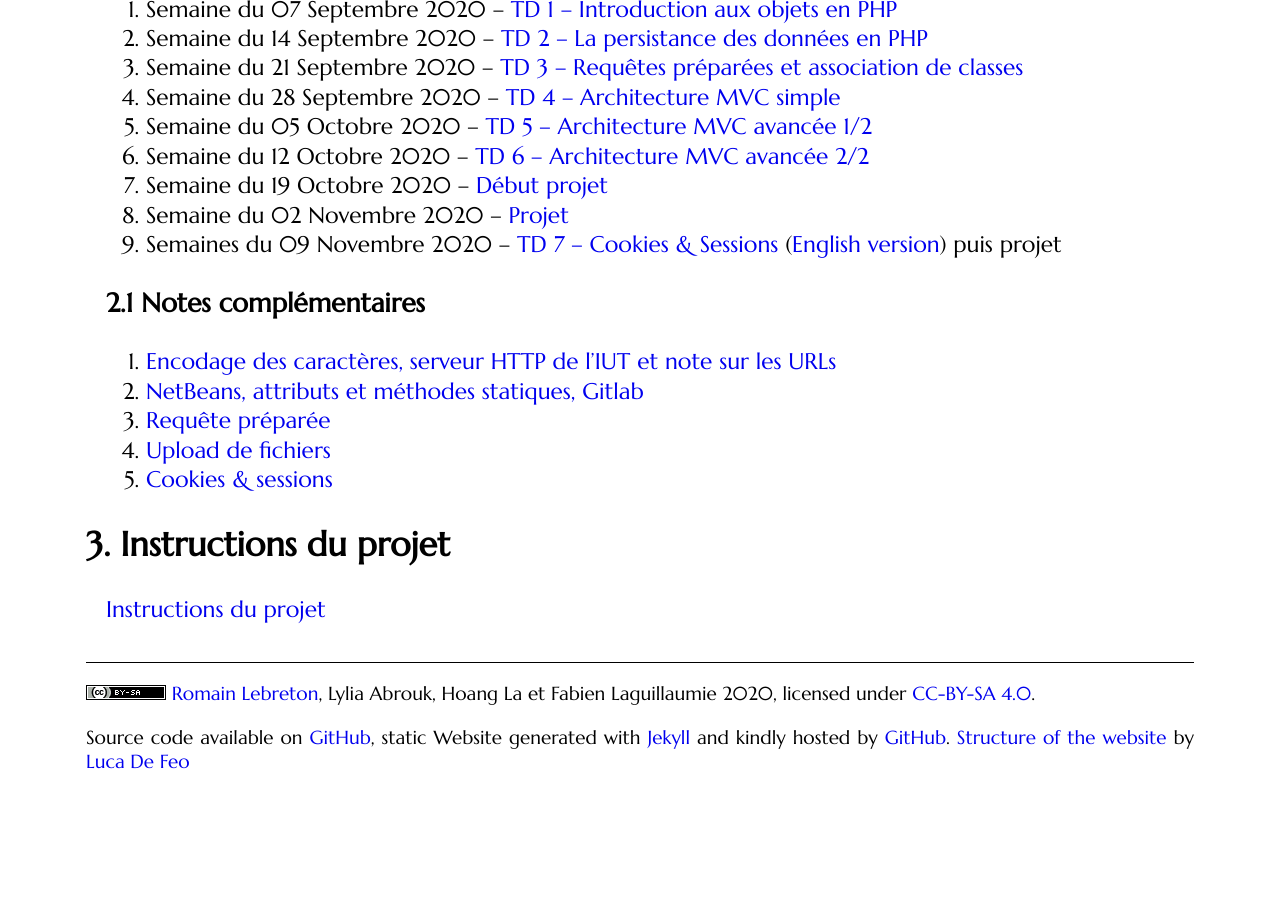
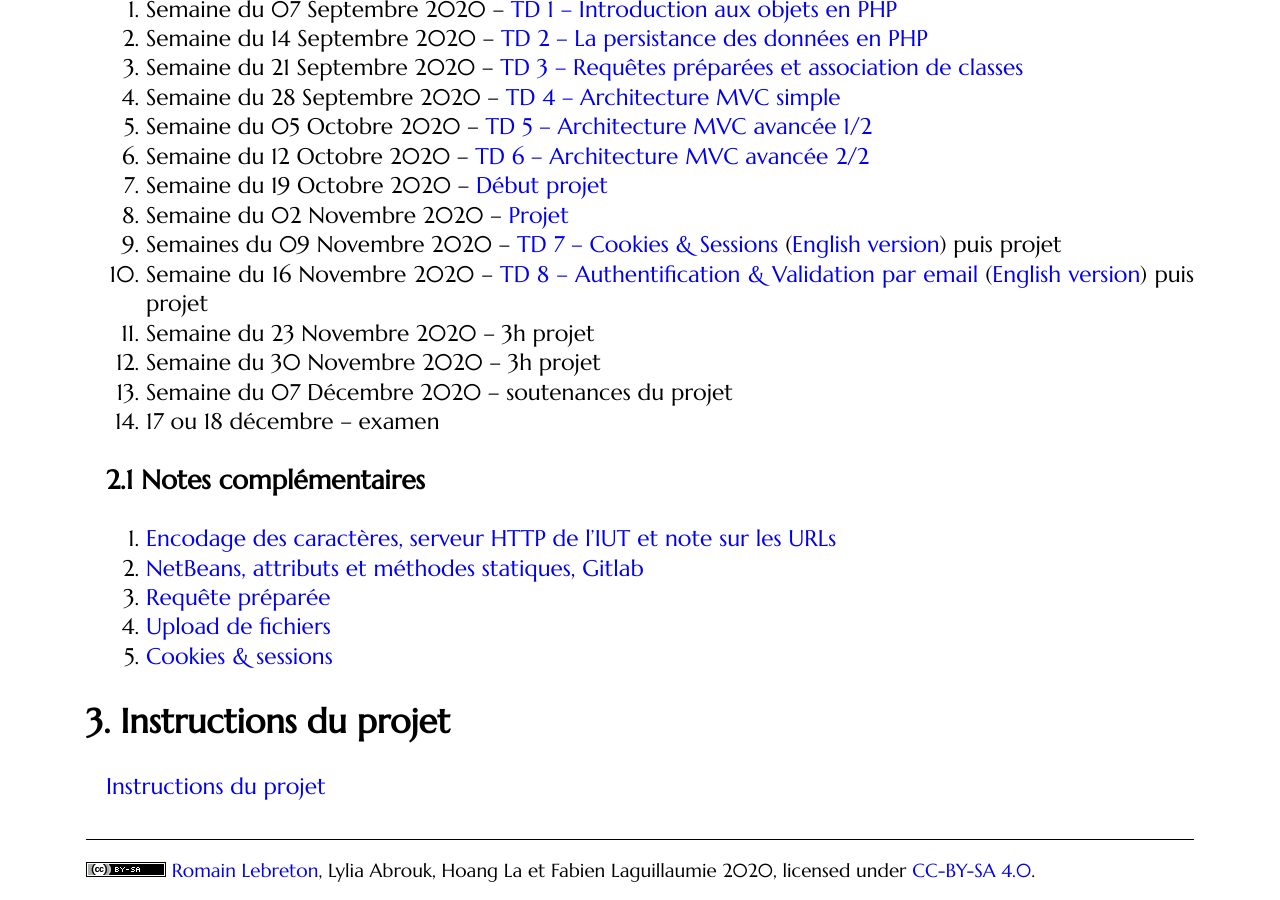
Before and after one commit to romainlebreton/R3.01-DeveloppementWeb, a Jekyll site: the page built from index.md, in a window 1280 px wide and 900 px high, scrolled down 519 px. Built offline with Jekyll 4.4.1, drawn with Linux system fonts in a browser that asks for light colours; some web fonts are replaced; before the commit the page ends 1313 px from its top, so only the background shows below that.

Commit message:
Fin des TDs

```diff
--- a/index.md
+++ b/index.md
@@ -32,13 +32,13 @@ Cours à l'IUT de Montpellier - 2ème année
 1. Semaine du 02 Novembre 2020 -- [Projet](projet.html)
 1. Semaines du 09 Novembre 2020 --
    [TD 7 -- Cookies & Sessions](tutorials/tutorial7.html) ([English version](tutorials/tutorial7-en.html)) puis projet
-<!-- 1. Semaine du 16 Novembre 2020 -- -->
-<!--    [TD 8 -- Authentification & Validation par email](tutorials/tutorial8.html) ([English version](tutorials/tutorial8-en.html)) -->
-<!--    puis projet -->
-<!-- 1. Semaine du 23 Novembre 2020 -- 3h projet -->
-<!-- 1. Semaine du 30 Novembre 2020 -- 3h projet -->
-<!-- 1. Semaine du 07 Décembre 2020 -- soutenances du projet-->
-<!-- 1. 17 ou 18 décembre -- examen -->
+1. Semaine du 16 Novembre 2020 --
+   [TD 8 -- Authentification & Validation par email](tutorials/tutorial8.html) ([English version](tutorials/tutorial8-en.html))
+   puis projet
+1. Semaine du 23 Novembre 2020 -- 3h projet
+1. Semaine du 30 Novembre 2020 -- 3h projet
+1. Semaine du 07 Décembre 2020 -- soutenances du projet
+1. 17 ou 18 décembre -- examen
 
 ### Notes complémentaires
 
```
